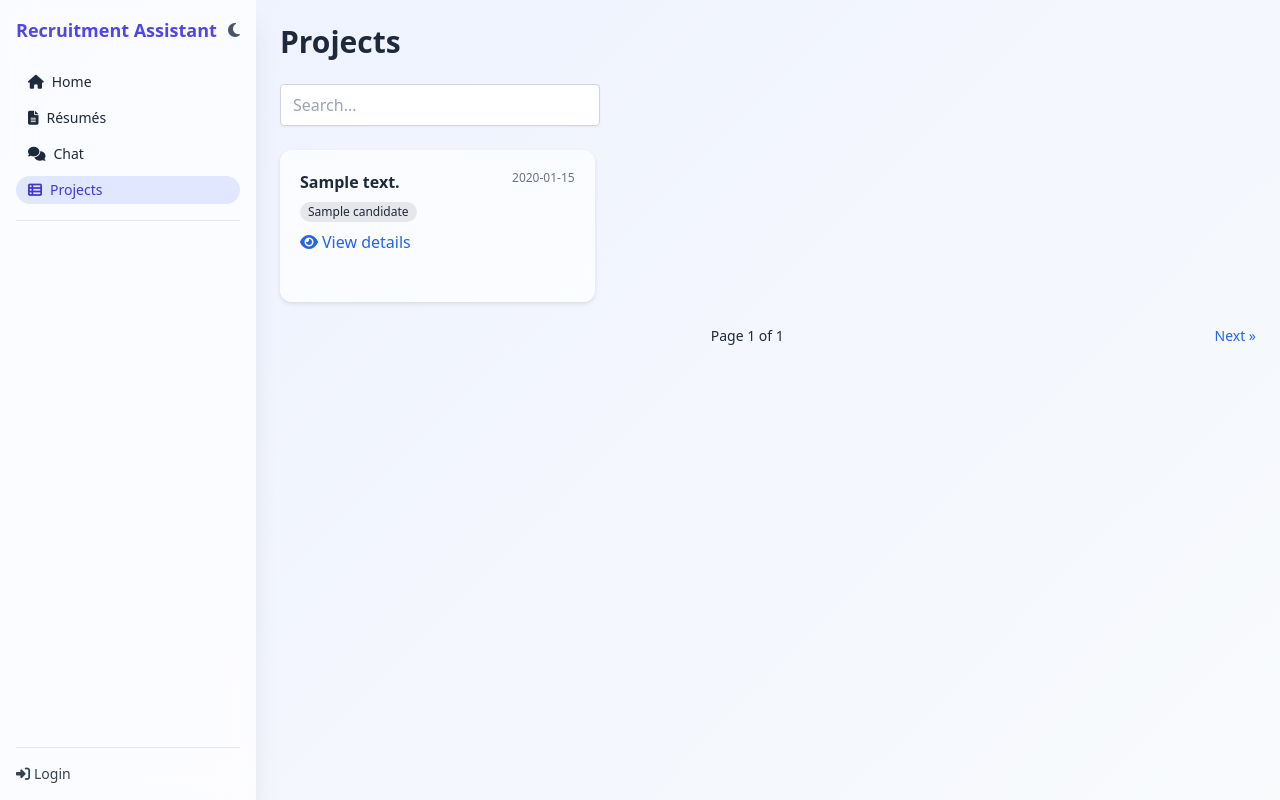
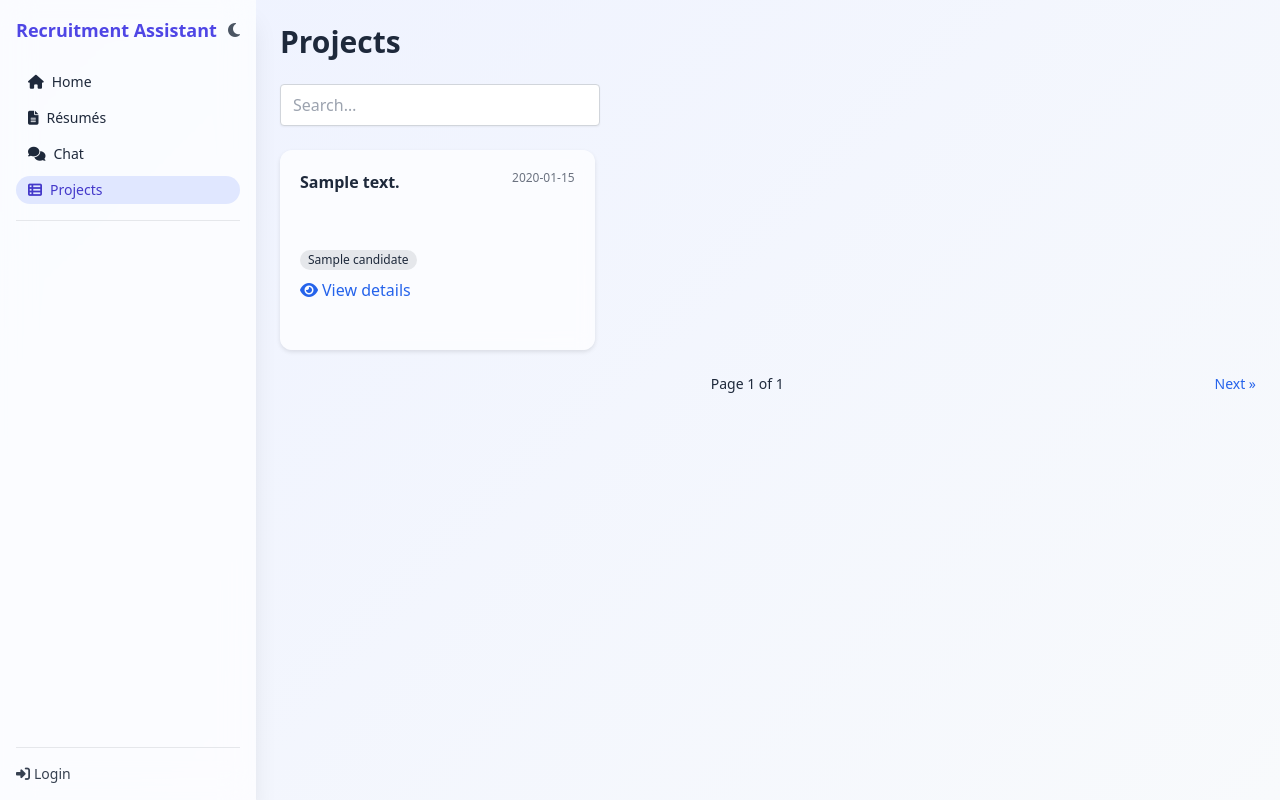
Before and after one commit to mafiaf/recruitment-assistant, a FastAPI app: template templates/projects.html in a window 1280 px wide. Run offline with FastAPI, Linux system fonts and the light colour scheme; the template is opened without the code that fills it: most values are stand-ins (such as "Sample title", 1, 10 or a date in 2020); parts of the project's set-up code (start-up, migrations or seed data) failed here and were passed over; some libraries are stand-ins or nearby versions.

Commit message:
Add project snippet display

```diff
--- a/static/styles.css
+++ b/static/styles.css
@@ -252,3 +252,12 @@ body.dark .mode-btn.active {
 body.dark .chat-input-row {
   background: rgba(30,41,59,0.6);
 }
+
+.project-snippet {
+  height: 4.5rem;
+  overflow: hidden;
+  text-overflow: ellipsis;
+  display: -webkit-box;
+  -webkit-line-clamp: 3;
+  -webkit-box-orient: vertical;
+}
--- a/templates/projects.html
+++ b/templates/projects.html
@@ -11,7 +11,9 @@
     {% for p in projects %}
     <div class="card flex flex-col" data-ts="{{ p.ts.isoformat() }}">
       <div class="flex justify-between items-start mb-2">
-        <h2 class="font-semibold break-words mr-2">{{ p.description }}</h2>
+        <h2 class="font-semibold break-words mr-2 project-snippet">
+          {{ p.description[:200] }}{% if p.description|length > 200 %}&hellip;{% endif %}
+        </h2>
         <span class="text-xs date-label">{{ p.ts.strftime('%Y-%m-%d') }}</span>
       </div>
       <div class="text-xs flex flex-wrap gap-1 mb-2">
```
